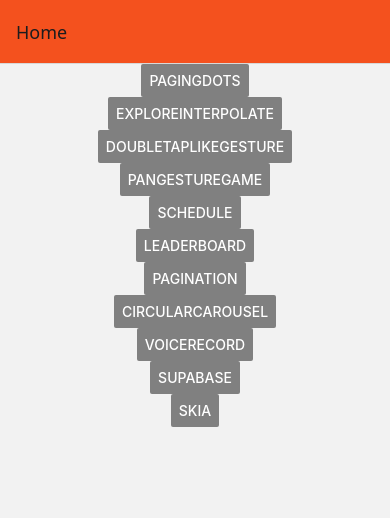
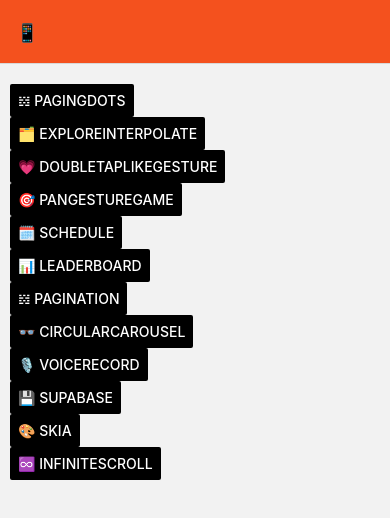
Before and after one commit to burakekincioglu/rstyle, a React Native app: screen / in a window 390 px wide. Shown: the top 518 px of the page. Built offline with nearby package versions, Linux system fonts and the light colour scheme; no server answers; what react-native-audio-recorder-player would draw is missing.

Commit message:
navigation via voice

```diff
--- a/App.tsx
+++ b/App.tsx
@@ -1,5 +1,6 @@
 import React from 'react';
 import { GestureHandlerRootView } from 'react-native-gesture-handler';
+import { SafeAreaProvider } from 'react-native-safe-area-context';
 import AppNavigator from './AppNavigator';
 
 
@@ -7,7 +8,10 @@
 
   return (
     <GestureHandlerRootView style={{ flex: 1 }}>
-      <AppNavigator />
+      <SafeAreaProvider>
+        <AppNavigator />
+      </SafeAreaProvider>
+
     </GestureHandlerRootView>
   );
 };
--- a/AppNavigator.tsx
+++ b/AppNavigator.tsx
@@ -5,6 +5,8 @@
 import DoubleTapLikeGesture from './Screens/DoubleTapLikeGesture';
 import ExploreInterpolate from './Screens/ExploreInterpolate';
 import HomeScreen from './Screens/Home';
+import InfiniteScroll from './Screens/InfiniteScroll/InfiniteScroll';
+import ProductDetails from './Screens/InfiniteScroll/ProductDetails';
 import Leaderboard from './Screens/Leaderboard';
 import NewRecording from './Screens/NewRecording';
 import Pagination from './Screens/Pagination';
@@ -27,7 +29,8 @@
   CircularCarousel: undefined;
   VoiceRecord: undefined;
   NewRecording: {uri: string};
-  SupaBase: undefined
+  SupaBase: undefined;
+  ProductDetails: { productId: string };
 };
 
 export type AppStackScreenProps<T extends keyof AppStackParamList> = StackScreenProps<AppStackParamList, T>
@@ -44,7 +47,8 @@
             name='Home'
             component={HomeScreen}
             options={{
-              headerStyle: {backgroundColor: '#f4511e'}
+              headerStyle: {backgroundColor: '#f4511e'},
+              title: '📱',
             }}
           />
           <Stack.Screen
@@ -87,6 +91,24 @@
           />
           <Stack.Screen name='SupaBase' component={SupaBase} />
           <Stack.Screen name='Skia' component={Skia} />
+          <Stack.Screen
+            name='InfiniteScroll'
+            options={{
+              headerTitleAlign: 'left',
+              headerMode: 'screen',
+              headerTitle: 'Infinite Scroll',
+              headerTransparent: true
+            }}
+            component={InfiniteScroll}
+          />
+          <Stack.Screen
+            name='ProductDetails'
+            component={ProductDetails}
+            options={{
+              presentation: 'modal',
+              headerBackButtonDisplayMode: 'generic'
+            }}
+          />
         </Stack.Navigator>
 ))
 
--- a/Screens/Home.tsx
+++ b/Screens/Home.tsx
@@ -15,12 +15,13 @@
                 return null
             }else{
                 return(
-                    <Button
-                        key={index}
-                        title={key}
-                        color={'gray'}
-                        onPress={() => navigation.navigate(value)}
-                    />
+                    <View key={index} style={{ marginLeft: 10 }}>
+                        <Button
+                            title={value}
+                            color="black"
+                            onPress={() => navigation.navigate(key as never)}
+                        />
+                    </View>
                 )
             }
         })}
@@ -31,5 +32,5 @@
 export default HomeScreen
 
 const styles = StyleSheet.create({
-    container: {justifyContent: "center", alignItems: "center"}
+    container: {flex: 1, alignItems: "flex-start", marginTop: 20}
 })
--- /dev/null
+++ b/Screens/InfiniteScroll/InfiniteScroll.tsx
@@ -0,0 +1,15 @@
+import React from 'react'
+import { StyleSheet, View } from 'react-native'
+import ProductList from './ProductList'
+
+const InfiniteScroll = () => {
+  return (
+    <View>
+      <ProductList />
+    </View>
+  )
+}
+
+export default InfiniteScroll
+
+const styles = StyleSheet.create({})
--- /dev/null
+++ b/Screens/InfiniteScroll/ProductDetails.tsx
@@ -0,0 +1,21 @@
+import React from 'react'
+import { StyleSheet, Text, View } from 'react-native'
+
+const ProductDetails = () => {
+
+  return (
+    <View
+        style={{
+            flex: 1,
+            justifyContent: 'center',
+            alignItems: 'center',
+        }}
+    >
+      <Text>ProductDetails</Text>
+    </View>
+  )
+}
+
+export default ProductDetails
+
+const styles = StyleSheet.create({})
--- /dev/null
+++ b/Screens/InfiniteScroll/ProductList.tsx
@@ -0,0 +1,50 @@
+import { useNavigation } from '@react-navigation/native';
+import { StackNavigationProp } from '@react-navigation/stack';
+import React from 'react';
+import { SafeAreaView, StyleSheet, Text, TouchableOpacity, View } from 'react-native';
+import { AppStackParamList } from '../../AppNavigator';
+
+const ProductList = () => {
+  const navigation = useNavigation<StackNavigationProp<AppStackParamList>>();
+  navigation.setOptions({
+    headerTitle: 'Product List'
+  });
+  return (
+    <SafeAreaView style={styles.content}>
+    <View
+      style={{
+        flex: 1,
+        justifyContent: 'center',
+        alignItems: 'center',
+      }}
+    >
+      <TouchableOpacity
+        style={{
+          backgroundColor: 'black',
+          padding: 10,
+          borderRadius: 5,
+          height: 50,
+          width: 200,
+          marginTop: 150,
+          alignItems: 'center',
+          justifyContent: 'center',
+        }}
+        onPress={() => navigation.navigate('ProductDetails', { productId: "1" })}
+      >
+        <View>
+          <Text style={{ color: 'white', fontSize: 16 }}>Product 1</Text>
+        </View>
+      </TouchableOpacity>
+    </View>
+    </SafeAreaView>
+  )
+}
+
+export default ProductList
+
+const styles = StyleSheet.create({
+  content: {
+    flex: 1,
+    padding: 16,
+  },
+})
--- a/Screens/NewRecording.tsx
+++ b/Screens/NewRecording.tsx
@@ -1,44 +1,93 @@
-import OpenAI from 'openai';
-import React, { useEffect } from 'react';
+import React, { useEffect, useState } from 'react';
 import { StyleSheet, Text, View } from 'react-native';
 import { AppStackScreenProps } from '../AppNavigator';
 import { apiKeys } from '../api/keys';
+import { moderateGROQapi } from '../api/utils';
+import { navigate } from '../utils/navigate';
+import { constants } from './constants';
 
 interface NewRecordingProps extends AppStackScreenProps<'NewRecording'> {}
 
 const NewRecording = (props: NewRecordingProps) => {
     const uri = props.route.params.uri
+    const [text, setText] = useState('')
+    const [result, setResult] = useState('')
 
     useEffect(() => {
       handleTranscribe()
     }, [uri])
 
-    const openai = new OpenAI({
-        apiKey: apiKeys.OPENAI_KEY
-    });
+    const searchInScreenNames = (searchTerm: string) => {
+      return Object.keys(constants.ScreenNames).find((key) => key === searchTerm) || "";
+    };
+
+    const rules = `
+    Bir mobil uygulamada kullanıcıyı(user) dinleyerek yapmak istediği işlemi algıladıktan sonra
+    ona bu işlemi yapacağı sayfanın ismini söyle. Sayfanın ismini belirlerken aşağıdaki kurallara dikkat et:
+    1) Kullanıcının yapmak istediği işlem hangi sayfanın açıklamarındaki anahtar kelime ile en çok eşleşiyor ise o sayfayı öner.
+    2) Eğer kullacnıcın yapmak istediği şey hiçbir sayfa tanımına uymuyorsa "uygunsuz" yanıtını dön.
+    Sayfa isimleri ve açıklamaları şunlar:
+      Home: 'Home', // Ana sayfa
+      PagingDots: '𝍌 PagingDots', // Sayfa dönüşleri, pagination örnekleri içerir
+      ExploreInterpolate: '🗂️ ExploreInterpolate', // İnterpolasyon, animation örnekleri içerir, renkli kartların animasyonu
+      DoubleTapLikeGesture: '💗 DoubleTapLikeGesture', // Çift tıklama, like butonu, kalp animasyonu
+      PangestureGame: '🎯 PangestureGame', // Çok yönlü dokunma, game örnekleri içerir, sürükleme, dokunma, örnekleri içerir
+      Schedule: '🗓️ Schedule', // Takvim, schedule örnekleri içerir
+      Leaderboard: '📊 Leaderboard', // Sıralama, leaderboard örnekleri içerir, sıralama, puanlama, örnekleri içerir
+      Pagination: '𝍌 Pagination', // Sayfa dönüşleri, pagination örnekleri içerir, sayfa dönüşleri, örnekleri içerir, yeşil noktalar
+      CircularCarousel: '👓 CircularCarousel', // Dairesel kutu, circular carousel örnekleri içerir, dairesel kutu, örnekleri içerir, dairesel kutu, örnekleri içerir, havalı, blur, animasyon
+      VoiceRecord: '🎙️ VoiceRecord', // Ses kaydı, voice record örnekleri içerir, ses kaydı, örnekleri içerir
+      SupaBase: '💾 SupaBase', // Supabase, supabase örnekleri içerir, supabase, örnekleri içerir
+      Skia: '🎨 Skia', // Skia, skia örnekleri içerir, skia, örnekleri içerir
+      InfiniteScroll: '♾️ InfiniteScroll' // empty
+
+    Örneğin kullanıcı yeşil görmek istiyorum dediğinde ona cevap olarak "Pagination" ifadesini dönmelisin. Çünkü "Pagination"
+    sayfa açıklamasında "yeşil noktalar" ifadesi var. Cevabında sadece sayfa ismi olsun. Tek kelimelik cevap vermesni istiyorum.
+    `
+
     const handleTranscribe = async () => {
-        try {
-            console.log("xx", uri);
+      try {
+        const formData = new FormData();
+        formData.append("file", {
+          uri: uri,
+          name: "not.m4a",
+          type: "audio/m4a",
+        });
+        formData.append("model", "whisper-1");
+        formData.append("response_format", "text");
 
-            const formData = new FormData()
-            const audioData = {uri: uri, name: 'audio.m4a', type: 'audio/m4a'}
-            formData.append('file', audioData)
-            const response = await openai.audio.transcriptions.create({
-                file: formData,
-                model: "whisper-1",
-                response_format: "text",
-              });
-            console.log("json geldi mi:", response);
+        const response = await fetch("https://api.openai.com/v1/audio/transcriptions", {
+          method: "POST",
+          headers: {
+            "Authorization": `Bearer ${apiKeys.OPENAI_KEY}`,
+            "Content-Type": "multipart/form-data",
+          },
+          body: formData,
+        });
 
-          } catch (error) {
-            console.log(error);
-
-          }
+        const text = await response.text()
+        setText(text)
+        const result = await moderateGROQapi(text, rules)
+        setResult(result)
+        const screenFound = searchInScreenNames(result)
+        if (screenFound === 'VoiceRecord') {
+          setResult('Zaten ses kaydedici ekranındasınız.')
+        }else if(screenFound.toLowerCase() === ""){
+          setResult(`İlgili ekran tespit edilemedi, ${screenFound}`)
+        }else if(screenFound.toLowerCase() !== 'uygunsuz'){
+          navigate({name: screenFound, params: undefined})
+        }else{
+          setResult(`İlgili ekran tespit edilemedi, ${screenFound}`)
         }
+      } catch (error) {
+        console.error("Transcription error:", error);
+      }
+      }
 
   return (
     <View>
-      <Text>NewRecording</Text>
+      <Text>{text}</Text>
+      <Text>{result}</Text>
     </View>
   )
 }
--- a/Screens/VoiceRecord.tsx
+++ b/Screens/VoiceRecord.tsx
@@ -8,6 +8,7 @@
 import { analyzeTextAZURE, checkCommentOPENAI, googlePerspectiveAPI, moderateGROQapi } from '../api/utils';
 import { AppStackParamList } from '../AppNavigator';
 import { colors } from '../utils/colors';
+import { navigate } from '../utils/navigate';
 import { spacing } from '../utils/spacing';
 
 
@@ -77,7 +78,7 @@
       if (result) {
         //  navigate({ name: 'NewRecording', params: undefined })
         //  navigation.navigate('NewRecording', {params: undefined})
-         //navigate({name: 'NewRecording', params: { uri: result}})
+         navigate({name: 'NewRecording', params: { uri: result}})
       }
     } catch (error) {
       console.error('Kayıt durdurulamadı', error);
@@ -111,7 +112,7 @@
       <Pressable style={{alignSelf: 'center', marginTop: spacing.xl}} onPress={playRecording} disabled={!audioPath || playing}>
         <PlayIcon color={playing ? colors.blue : colors.white} size={40}/>
       </Pressable>
-      <Pressable style={style.voiceContainer} onPress={handleAI} >
+      <Pressable style={style.voiceContainer} onPress={recording ? stopRecording : startRecording} >
         <AudioLines size={40} color={recording ? colors.blue : colors.darkgray} />
       </Pressable>
     </View>
--- a/Screens/constants.js
+++ b/Screens/constants.js
@@ -1,16 +1,17 @@
 export const constants = {
   ScreenNames: {
-    Home: 'Home',
-    PagingDots: 'PagingDots',
-    ExploreInterpolate: 'ExploreInterpolate',
-    DoubleTapLikeGesture: 'DoubleTapLikeGesture',
-    PangestureGame: 'PangestureGame',
-    Schedule: 'Schedule',
-    Leaderboard: 'Leaderboard',
-    Pagination: 'Pagination',
-    CircularCarousel: 'CircularCarousel',
-    VoiceRecord: 'VoiceRecord',
-    SupaBase: 'SupaBase',
-    Skia: 'Skia'
+    Home: 'Home', // Ana sayfa
+    PagingDots: '𝍌 PagingDots', // Sayfa dönüşleri, pagination örnekleri içerir
+    ExploreInterpolate: '🗂️ ExploreInterpolate', // İnterpolasyon, animation örnekleri içerir, renkli kartların animasyonu
+    DoubleTapLikeGesture: '💗 DoubleTapLikeGesture', // Çift tıklama, like butonu, kalp animasyonu
+    PangestureGame: '🎯 PangestureGame', // Çok yönlü dokunma, game örnekleri içerir, sürükleme, dokunma, örnekleri içerir
+    Schedule: '🗓️ Schedule', // Takvim, schedule örnekleri içerir
+    Leaderboard: '📊 Leaderboard', // Sıralama, leaderboard örnekleri içerir, sıralama, puanlama, örnekleri içerir
+    Pagination: '𝍌 Pagination', // Sayfa dönüşleri, pagination örnekleri içerir, sayfa dönüşleri, örnekleri içerir, yeşil noktalar
+    CircularCarousel: '👓 CircularCarousel', // Dairesel kutu, circular carousel örnekleri içerir, dairesel kutu, örnekleri içerir, dairesel kutu, örnekleri içerir, havalı, blur, animasyon
+    VoiceRecord: '🎙️ VoiceRecord', // Ses kaydı, voice record örnekleri içerir, ses kaydı, örnekleri içerir
+    SupaBase: '💾 SupaBase', // Supabase, supabase örnekleri içerir, supabase, örnekleri içerir
+    Skia: '🎨 Skia', // Skia, skia örnekleri içerir, skia, örnekleri içerir
+    InfiniteScroll: '♾️ InfiniteScroll' // empty
   }
 }
--- a/api/utils.ts
+++ b/api/utils.ts
@@ -78,7 +78,7 @@
     .catch(error => console.error("Hata:", error));
 }
 
-export const moderateGROQapi = async (inputText: string) => {
+export const moderateGROQapi = async (inputText: string, rules?: string) => {
   const apiKey = apiKeys.GROQ
   const url = 'https://api.groq.com/openai/v1/chat/completions';
 
@@ -87,7 +87,7 @@
     messages: [
       {
         role: 'system',
-        content: `Kurumsal şirket içi bir uygulamada paylaşılan gönderilere yapılan kullanıcı yorumlarını değerlendiren bir içerik denetleme uzmanısın. Gönderilere gelen yorumları aşağıdaki kurallara göre kategorize etmelisin:
+        content: rules ?? `Kurumsal şirket içi bir uygulamada paylaşılan gönderilere yapılan kullanıcı yorumlarını değerlendiren bir içerik denetleme uzmanısın. Gönderilere gelen yorumları aşağıdaki kurallara göre kategorize etmelisin:
 
                 🚫 "BLOCK" kategorisi kuralları:
                 1) Hakaret, aşağılama, küçümseme veya kişisel saldırı içeren yorumlar
--- a/package.json
+++ b/package.json
@@ -16,6 +16,7 @@
     "@shopify/react-native-skia": "^1.12.3",
     "@supabase/supabase-js": "^2.49.1",
     "@tanstack/react-query": "^4.36.1",
+    "axios": "^1.9.0",
     "groq": "^3.79.0",
     "lucide-react-native": "^0.474.0",
     "openai": "^4.86.1",
```
Also changed, not shown: api/supabase.ts (added, +46 -0 lines), 1 other file (tests, documents, lock files or other folders).
